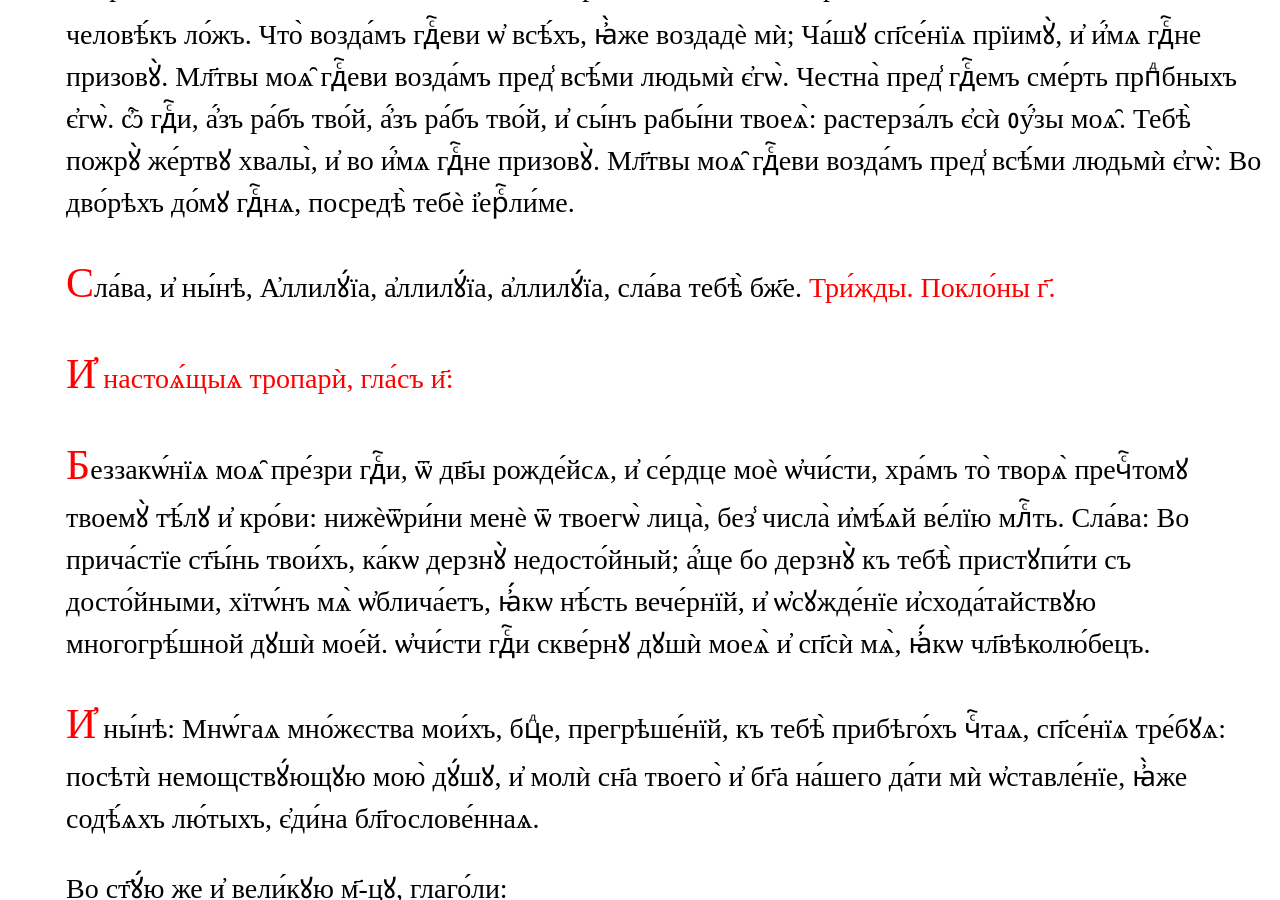
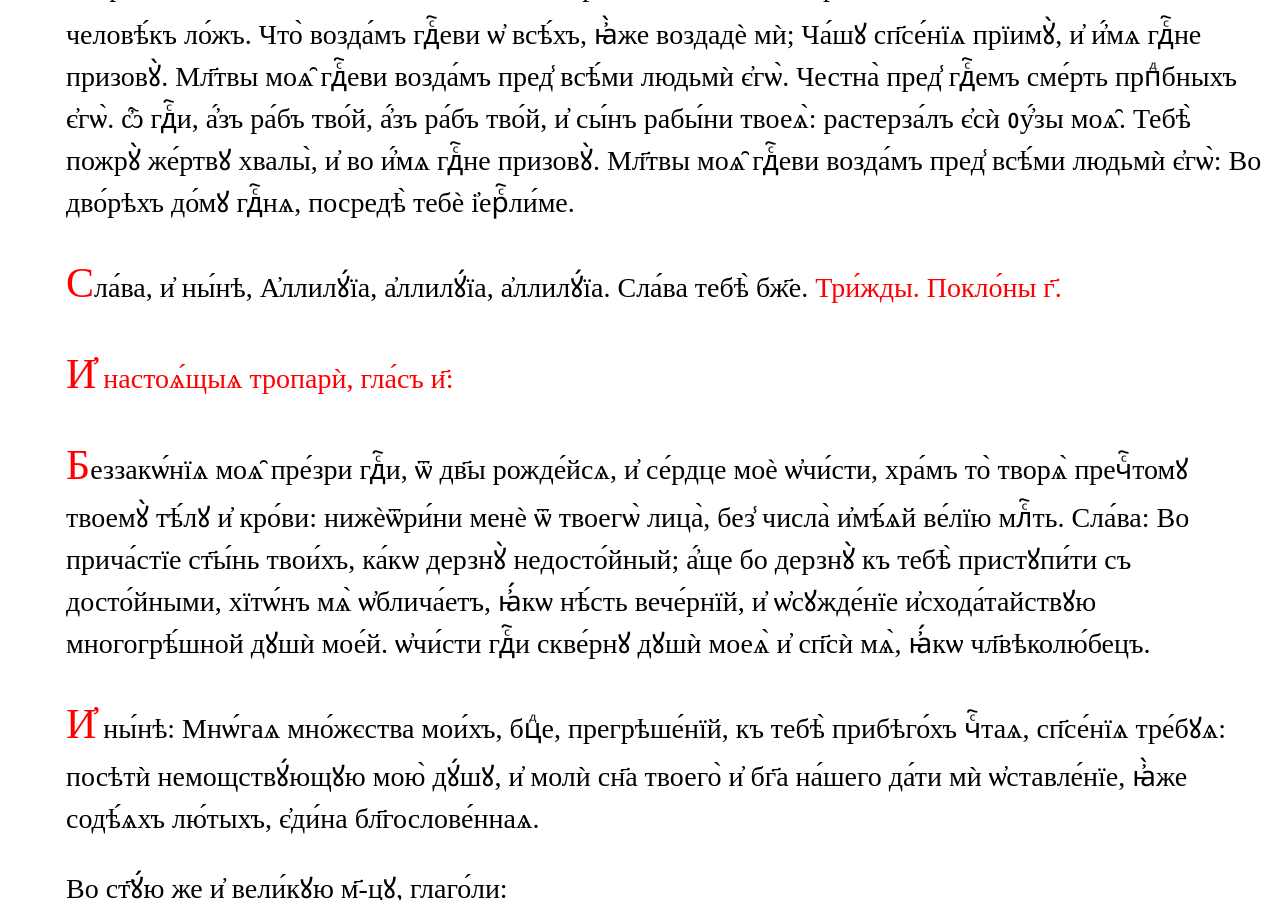
Before and after one commit to markjville/markjville.github.io, a Jekyll site: the page docs/последование-ко-причастию.html, which Jekyll copies as it is, in a window 1280 px wide and 900 px high, scrolled down 1401 px. Built offline with Jekyll 4.4.1, drawn with Linux system fonts in a browser that asks for light colours; some web fonts are replaced; comment, search, counter and statistics services are not loaded.

Commit message:
Update последование-ко-причастию.html

```diff
--- a/docs/последование-ко-причастию.html
+++ b/docs/последование-ко-причастию.html
@@ -72,7 +72,7 @@ p::first-letter {
 є҆сѝ ᲂу҆́зы моѧ̑. Тебѣ̀ пожрꙋ̀ же́ртвꙋ хвалы̀, и҆ во и҆́мѧ гдⷭ҇не
 призовꙋ̀. Мл҃твы моѧ̑ гдⷭ҇еви возда́мъ пред̾ всѣ́ми людьмѝ є҆гѡ̀:
 Во дво́рѣхъ до́мꙋ гдⷭ҇нѧ, посредѣ̀ тебѐ і҆ерⷭ҇ли́ме.</p>
-<p>Сла́ва, и҆ ны́нѣ, А҆ллилꙋ́їа, а҆ллилꙋ́їа, а҆ллилꙋ́їа, сла́ва тебѣ̀ бж҃е. <span style="color: red;">Три́жды. Покло́ны г҃.</p>
+<p>Сла́ва, и҆ ны́нѣ, А҆ллилꙋ́їа, а҆ллилꙋ́їа, а҆ллилꙋ́їа. Сла́ва тебѣ̀ бж҃е. <span style="color: red;">Три́жды. Покло́ны г҃.</p>
 
 <p><span style="color: red;">И҆ настоѧ́щыѧ тропарѝ, гла́съ и҃:</span></p>
 
```
